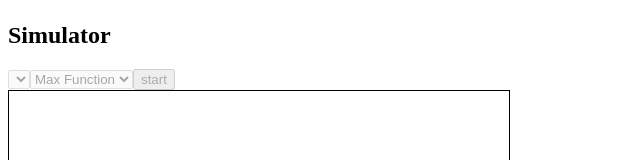
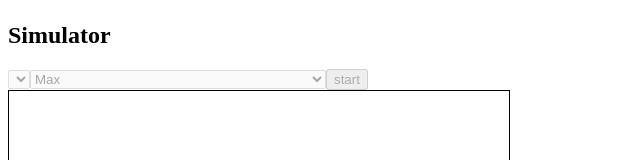
Before and after one commit to sat0yu/collaborative-sensing-simulator, a React (Vite) app: page / in a window 1280 px wide. Shown: the part 571-731 px from the top of the page, without its empty margins (0-640 px from the left). Built offline with nearby package versions, Linux system fonts and the light colour scheme.

Commit message:
implement several methods

```diff
--- a/src/app.tsx
+++ b/src/app.tsx
@@ -1,29 +1,17 @@
 import React, { useCallback, useState } from "react";
 import { RecordList } from "./interfaces";
+import {
+  DebounceFunc,
+  Majorityfunc,
+  MajorityWithCachefunc,
+  MaxFunc,
+  MaxWithCacheAndDebounceFunc,
+  MaxWithCacheFunc,
+} from "./methods";
 import { Recorder } from "./recorder";
 import { Room } from "./room";
 import { Sensor } from "./sensor";
 import { Simulator } from "./simulator";
-
-class MaxFunc {
-  public name: string;
-  public states: Map<string, boolean>;
-
-  public constructor(name: string, sensorIds: string[]) {
-    this.name = name;
-    this.states = new Map(sensorIds.map((id) => [id, false]));
-  }
-
-  public probe({ messages }: RecordList[number]) {
-    messages.forEach(({ id, body }) => {
-      if (!this.states.has(id)) {
-        return;
-      }
-      this.states.set(id, body);
-    });
-    return [...this.states.values()].some((v) => v);
-  }
-}
 
 export const App = () => {
   const [recordLists, setRecordLists] = useState([] as RecordList[]);
@@ -42,7 +30,19 @@ export const App = () => {
     new Sensor({ id: "s2", x: 175, y: 325, r: 80, color: "red" }),
     new Sensor({ id: "s3", x: 325, y: 325, r: 80, color: "red" }),
   ];
-  const methods = [new MaxFunc("Max Function", ["s0", "s1", "s2", "s3"])];
+  const sensorIds = sensors.map((s) => s.id);
+  const methods = [
+    new MaxFunc("Max"),
+    new Majorityfunc("Majority"),
+    new DebounceFunc("Debounce(10) Function", 10),
+    new MaxWithCacheFunc(`MaxWithCache(${sensorIds})`, sensorIds),
+    new MajorityWithCachefunc(`MajorityWithCache(${sensorIds})`, sensorIds),
+    new MaxWithCacheAndDebounceFunc(
+      `MaxWithCacheAndDebounce(${sensorIds}, 10)`,
+      sensorIds,
+      10
+    ),
+  ];
 
   return (
     <>
--- /dev/null
+++ b/src/methods.tsx
@@ -0,0 +1,127 @@
+import { RecordList } from "./interfaces";
+
+export class MaxFunc {
+  public name: string;
+
+  public constructor(name: string) {
+    this.name = name;
+  }
+
+  public probe({ messages }: RecordList[number]) {
+    return messages.reduce((acc, { body }) => acc || body, false);
+  }
+}
+
+export class Majorityfunc {
+  public name: string;
+
+  public constructor(name: string) {
+    this.name = name;
+  }
+
+  public probe({ messages }: RecordList[number]) {
+    const count = messages.reduce((acc, { body }) => (body ? acc + 1 : acc), 0);
+    return count > 0 && count >= Math.ceil(messages.length / 2);
+  }
+}
+
+export class DebounceFunc {
+  public name: string;
+  private duration: number;
+  private _count: number;
+  private _latest: boolean;
+  private _probe: boolean;
+
+  public constructor(name: string, duration: number) {
+    this.name = name;
+    this.duration = duration;
+    this._count = 0;
+    this._latest = false;
+    this._probe = false;
+  }
+
+  public probe({ messages }: RecordList[number]) {
+    messages.forEach((msg) => (this._latest = msg.body));
+    if (++this._count > this.duration) {
+      this._probe = this._latest;
+      this._count = 0;
+    }
+    return this._probe;
+  }
+}
+
+export class MaxWithCacheFunc {
+  public name: string;
+  public states: Map<string, boolean>;
+
+  public constructor(name: string, sensorIds: string[]) {
+    this.name = name;
+    this.states = new Map(sensorIds.map((id) => [id, false]));
+  }
+
+  public probe({ messages }: RecordList[number]) {
+    messages.forEach(({ id, body }) => {
+      if (!this.states.has(id)) {
+        return;
+      }
+      this.states.set(id, body);
+    });
+    return [...this.states.values()].some((v) => v);
+  }
+}
+
+export class MajorityWithCachefunc {
+  public name: string;
+  public states: Map<string, boolean>;
+
+  public constructor(name: string, sensorIds: string[]) {
+    this.name = name;
+    this.states = new Map(sensorIds.map((id) => [id, false]));
+  }
+
+  public probe({ messages }: RecordList[number]) {
+    messages.forEach(({ id, body }) => {
+      if (!this.states.has(id)) {
+        return;
+      }
+      this.states.set(id, body);
+    });
+    return (
+      [...this.states.values()].reduce((acc, v) => (v ? acc + 1 : acc), 0) >=
+      Math.ceil(this.states.size / 2)
+    );
+  }
+}
+
+export class MaxWithCacheAndDebounceFunc {
+  public name: string;
+  public states: Map<string, boolean>;
+  private duration: number;
+  private _count: number;
+  private _latest: boolean;
+  private _probe: boolean;
+
+  public constructor(name: string, sensorIds: string[], duration: number) {
+    this.name = name;
+    this.states = new Map(sensorIds.map((id) => [id, false]));
+    this.duration = duration;
+    this._count = 0;
+    this._latest = false;
+    this._probe = false;
+  }
+
+  public probe({ messages }: RecordList[number]) {
+    messages.forEach(({ id, body }) => {
+      if (!this.states.has(id)) {
+        return;
+      }
+      this.states.set(id, body);
+    });
+    this._latest = [...this.states.values()].some((v) => v);
+    if (++this._count > this.duration) {
+      this._probe = this._latest;
+      this._count = 0;
+    }
+    return this._probe;
+  }
+}
```
